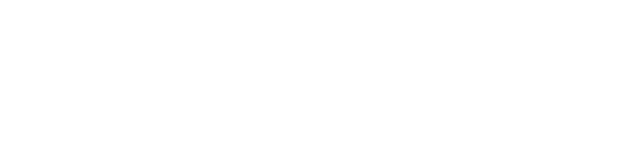
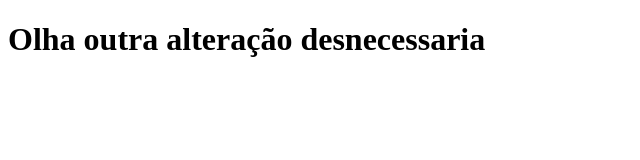
Before and after one commit to RaphaelJesusDev/gama-no-github-, a plain HTML site: page index.html in a window 1280 px wide. Shown: the whole page, without its empty margins (0-640 px from the left). Drawn offline with Linux system fonts and the light colour scheme.

Commit message:
Alteração no main

```diff
--- a/index.html
+++ b/index.html
@@ -4,6 +4,6 @@
 	<title>Um Titulo Legal</title>
 </head>
 <body>
-
+	<h1>Olha outra alteração desnecessaria</h1>
 </body>
 </html>
```
